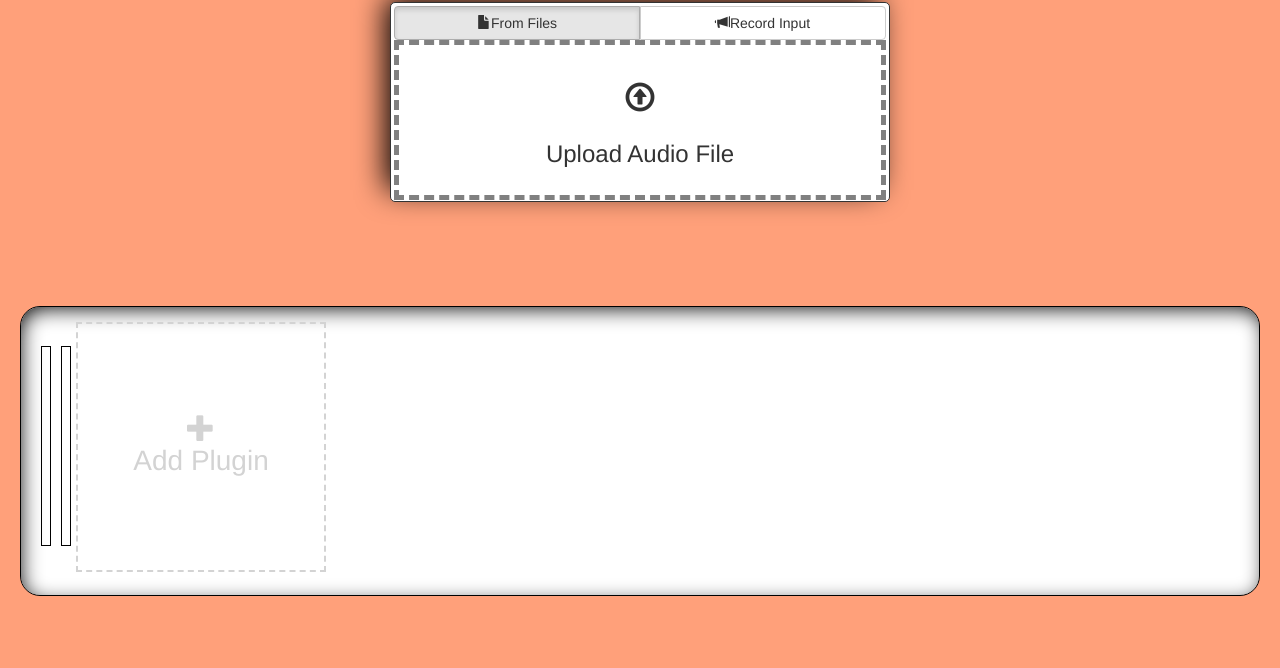
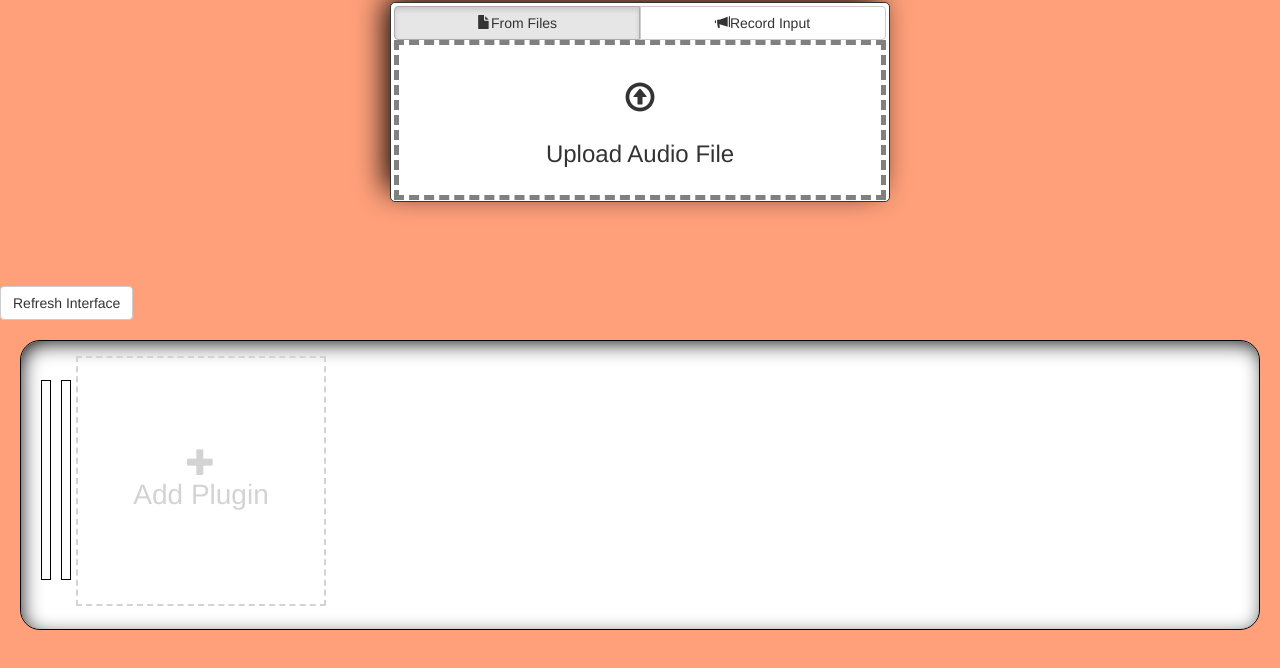
Before and after one commit to nickjillings/jsap-wac-tutorial, a plain HTML site: page sandbox/jsap-sandbox.html in a window 1280 px wide. Shown: the part 68-736 px from the top of the page. Drawn offline with nearby package versions, Linux system fonts and the light colour scheme.

Commit message:
Minor edits

```diff
--- a/sandbox/jsap-sandbox.html
+++ b/sandbox/jsap-sandbox.html
@@ -72,6 +72,9 @@
             <span class="glyphicon glyphicon-ok" aria-hidden="true"></span><span>Your file is ready!</span>
         </div>
     </div>
+    <div>
+        <button type="button" class="btn btn-default" onclick="updateUI(event);"><span>Refresh Interface</span></button>
+    </div>
     <div id="plugin-frame">
         <div id="plugin-holder" ng-controller="plugins" style="width: {{framewidth}}px">
             <div class="plugin-meter" ng-controller="meter" ng-init="analyser = inputAnalyser">
--- a/sandbox/jsap-sandbox.js
+++ b/sandbox/jsap-sandbox.js
@@ -31,6 +31,10 @@ var chainEnd = context.createGain();
 chainEnd.connect(context.destination);
 var Factory = new PluginFactory(context);
 var chain = Factory.createSubFactory(chainStart, chainEnd);
+
+function updateUI(e) {
+    angular.element(document.querySelector("#plugin-holder")).scope().$apply();
+}
 
 function offlineRender(callback, buffer) {
     if (typeof callback !== "function") {
```
Also changed, not shown: 1 other file.
